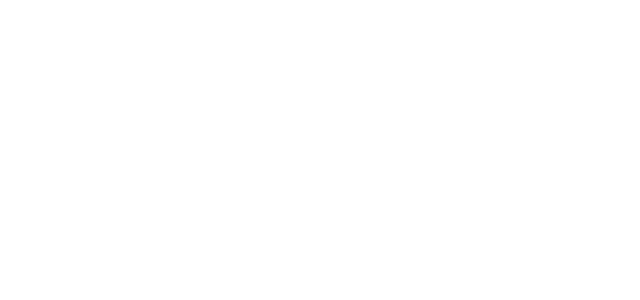
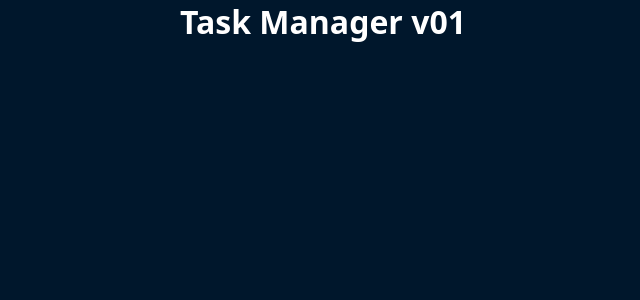
Before and after one commit to AdrianLesko/Task-Manager, a React (Vite) app: page / in a window 1280 px wide. Shown: the top 300 px of the page, without its empty margins (317-957 px from the left). Built offline with nearby package versions, Linux system fonts and the light colour scheme.

Commit message:
feat: title, css boilerplate,

```diff
--- a/src/App.jsx
+++ b/src/App.jsx
@@ -1,8 +1,17 @@
 import { useState } from 'react'
 import './App.css'
+import TaskList from './components/taskList.jsx'
+import TaskForm from './components/taskForm.jsx'
 
 function App() {
-  <></>
+
+  return (
+    <div className='main-container'>
+      <h1 className='title'>Task Manager v01</h1>
+      <TaskForm />
+      <TaskList />
+    </div>
+  )
 }
 
 export default App
--- a/src/components/taskForm.jsx
+++ b/src/components/taskForm.jsx
@@ -2,5 +2,5 @@
 
 export default function TaskForm () {
 
-
+    return
 }
--- a/src/components/taskItem.jsx
+++ b/src/components/taskItem.jsx
@@ -1,2 +1,6 @@
 
-export default function TaskItem () {}
+function TaskItem () {
+    return
+}
+
+export default TaskItem
--- a/src/components/taskList.jsx
+++ b/src/components/taskList.jsx
@@ -1,6 +1,6 @@
-
+import TaskItem from "./taskItem"
 
 export default function TaskList () {
 
-
+    return <TaskItem />
 }
--- a/src/index.css
+++ b/src/index.css
@@ -0,0 +1,17 @@
+*,
+*::after,
+*::before {
+    margin: 0;
+    padding: 0;
+    box-sizing: border-box;
+}
+
+body {
+    background-color: #00172c;
+    color: white;
+    font-family: system-ui, -apple-system, BlinkMacSystemFont, 'Segoe UI', Roboto, Oxygen, Ubuntu, Cantarell, 'Open Sans', 'Helvetica Neue', sans-serif;
+}
+
+.title {
+    text-align: center;
+}
```
